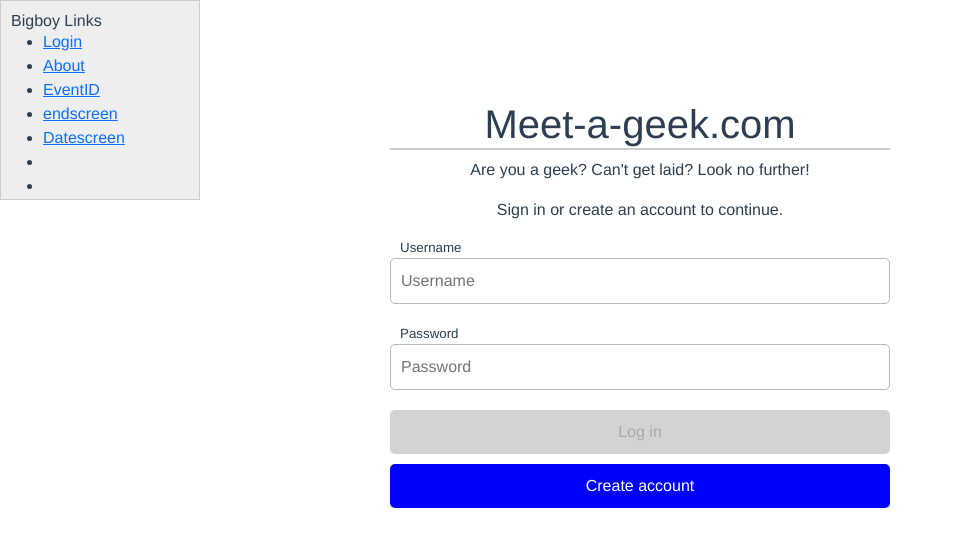
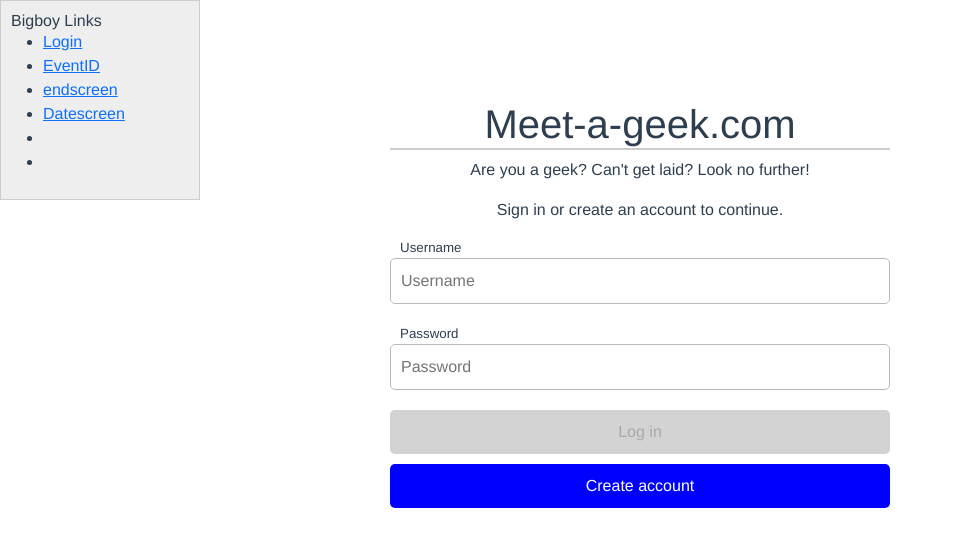
Before and after one commit to viktorhul/meet-a-geek, a Vue app: page / in a window 1280 px wide. Shown: the top 546 px of the page, without its empty margins (0-953 px from the left). Built offline with nearby package versions, Linux system fonts and the light colour scheme.

Commit message:
Removed shit

```diff
--- a/src/App.vue
+++ b/src/App.vue
@@ -4,7 +4,6 @@
       <h2>Bigboy Links</h2>
       <ul>
         <li><router-link to="/">Login</router-link></li>
-        <li><router-link to="/about">About</router-link></li>
         <li><router-link to="/eventid">EventID</router-link></li>
         <li><router-link to="/endscreen">endscreen</router-link></li>
         <li><router-link to="/Datescreen">Datescreen</router-link></li>
```
